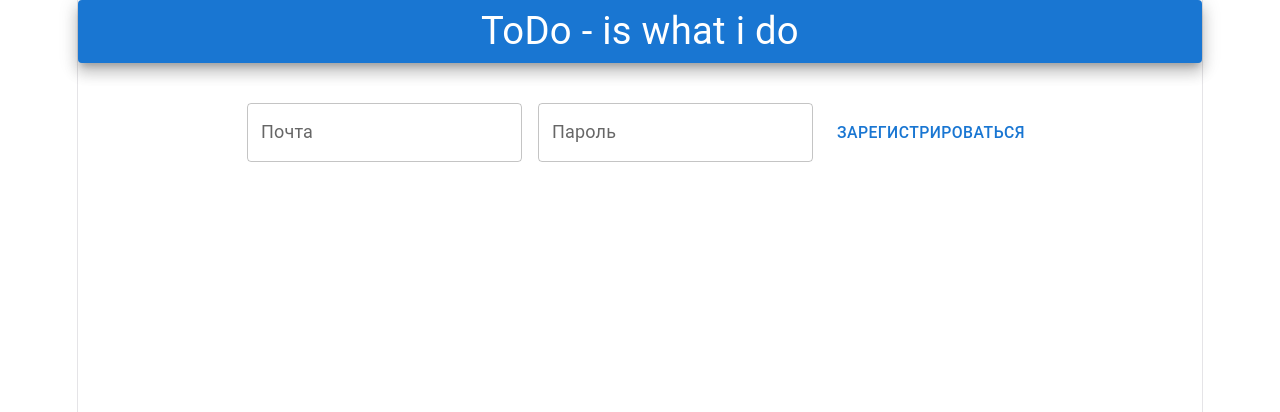
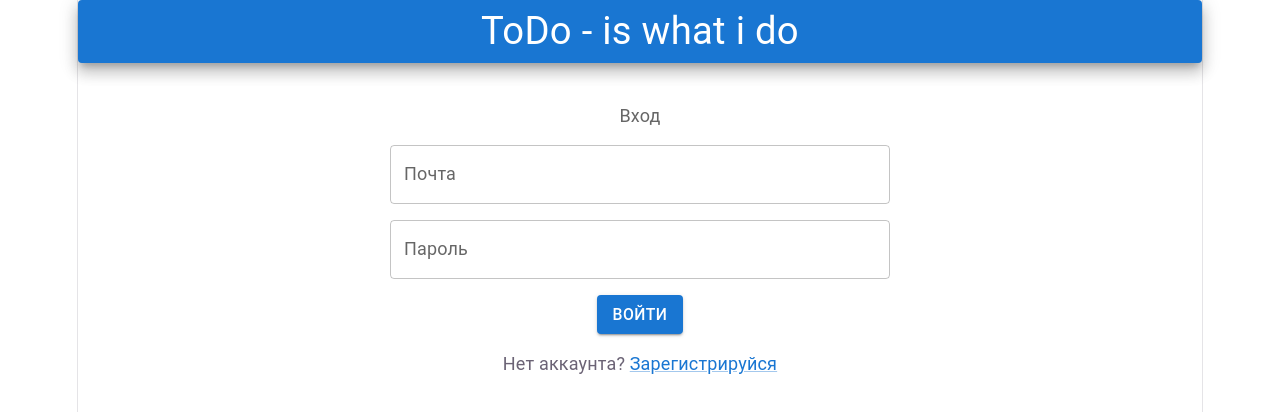
Before and after one commit to DmitriyRadovnya/baza, a React (Vite) app: page /login in a window 1280 px wide. Shown: the top 412 px of the page. Built offline with nearby package versions, Linux system fonts and the light colour scheme.

Commit message:
feat: implement auth layout

```diff
--- a/src/components/LoginPage.jsx
+++ b/src/components/LoginPage.jsx
@@ -1,11 +1,23 @@
-import { Box, Button, TextField } from "@mui/material";
+import {
+  Box,
+  Button,
+  FormLabel,
+  TextField,
+  Typography,
+  Link as MuiLink,
+  IconButton,
+  InputAdornment,
+} from "@mui/material";
 import { useForm } from "react-hook-form";
 import { zodResolver } from "@hookform/resolvers/zod";
 import { loginSchema } from "../validation/authSchemas";
 import { useToDoAPI } from "../hooks/useToDoApi";
-import { useNavigate } from "react-router";
+import { useNavigate, Link } from "react-router";
+import { useState } from "react";
+import { Visibility, VisibilityOff } from "@mui/icons-material";
 
 export const LoginPage = () => {
+  const [showPass, setShowPass] = useState();
   const nav = useNavigate();
   const { login } = useToDoAPI();
   const {
@@ -20,6 +32,11 @@ export const LoginPage = () => {
       password: "",
     },
   });
+
+  const togglePasswordVisibility = () => {
+    setShowPass((p) => !p);
+  };
+
   const onSubmit = async (data) => {
     const token = await login(data);
     if (token.access_token) {
@@ -33,13 +50,17 @@ export const LoginPage = () => {
       onSubmit={handleSubmit(onSubmit)}
       noValidate
       sx={{
+        width: "500px",
         p: 5,
         display: "flex",
+        alignSelf: "center",
+        flexDirection: "column",
+        alignItems: "center",
         flexWrap: "wrap",
-        justifyContent: "center",
         gap: 2,
       }}
     >
+      <FormLabel>Вход</FormLabel>
       <TextField
         name="email"
         label="Почта"
@@ -47,16 +68,39 @@ export const LoginPage = () => {
         {...register("email")}
         error={!!errors.email}
         helperText={errors.email?.message}
+        sx={{ width: "100%" }}
       />
       <TextField
         name="password"
         label="Пароль"
+        type={showPass ? "text" : "password"}
         placeholder="Придумайте пароль"
         {...register("password")}
         error={!!errors.password}
         helperText={errors.password?.message}
+        sx={{ width: "100%" }}
+        slotProps={{
+          input: {
+            endAdornment:
+              watch("password")?.length > 0 ? (
+                <InputAdornment position="end">
+                  <IconButton onClick={togglePasswordVisibility} edge="end">
+                    {showPass ? <VisibilityOff /> : <Visibility />}
+                  </IconButton>
+                </InputAdornment>
+              ) : null,
+          },
+        }}
       />
-      <Button type="submit">Зарегистрироваться</Button>
+      <Button type="submit" variant="contained">
+        Войти
+      </Button>
+      <Typography>
+        Нет аккаунта?{" "}
+        <MuiLink component={Link} to="/register">
+          Зарегистрируйся
+        </MuiLink>
+      </Typography>
     </Box>
   );
 };
--- a/src/components/RegisterPage.jsx
+++ b/src/components/RegisterPage.jsx
@@ -5,17 +5,24 @@ import {
   FormControlLabel,
   FormHelperText,
   FormLabel,
+  IconButton,
+  InputAdornment,
   Radio,
   RadioGroup,
   TextField,
+  Typography,
+  Link as MuiLink,
 } from "@mui/material";
 import { Controller, useForm } from "react-hook-form";
 import { zodResolver } from "@hookform/resolvers/zod";
 import { registerSchema } from "../validation/authSchemas";
 import { useToDoAPI } from "../hooks/useToDoApi";
-import { useNavigate } from "react-router";
+import { Link, useNavigate } from "react-router";
+import { Visibility, VisibilityOff } from "@mui/icons-material";
+import { useState } from "react";
 
 export const RegisterPage = () => {
+  const [showPass, setShowPass] = useState(false);
   const { signUp } = useToDoAPI();
   const nav = useNavigate();
   const {
@@ -34,6 +41,11 @@ export const RegisterPage = () => {
       age: "",
     },
   });
+
+  const togglePasswordVisibility = () => {
+    setShowPass((p) => !p);
+  };
+
   const onSubmit = async (data) => {
     const user = {
       email: data.email,
@@ -53,13 +65,17 @@ export const RegisterPage = () => {
       onSubmit={handleSubmit(onSubmit)}
       noValidate
       sx={{
+        width: "500px",
         p: 5,
         display: "flex",
+        flexDirection: "column",
+        alignSelf: "center",
         flexWrap: "wrap",
         justifyContent: "center",
         gap: 2,
       }}
     >
+      <FormLabel>Регистрация</FormLabel>
       <TextField
         name="login"
         label="Логин"
@@ -79,10 +95,24 @@ export const RegisterPage = () => {
       <TextField
         name="password"
         label="Пароль"
+        type={showPass ? "text" : "password"}
         placeholder="Придумайте пароль"
         {...register("password")}
         error={!!errors.password}
         helperText={errors.password?.message}
+        sx={{ width: "100%" }}
+        slotProps={{
+          input: {
+            endAdornment:
+              watch("password")?.length > 0 ? (
+                <InputAdornment position="end">
+                  <IconButton onClick={togglePasswordVisibility} edge="end">
+                    {showPass ? <VisibilityOff /> : <Visibility />}
+                  </IconButton>
+                </InputAdornment>
+              ) : null,
+          },
+        }}
       />
       <Controller
         name="gender"
@@ -116,6 +146,12 @@ export const RegisterPage = () => {
         helperText={errors.age?.message}
       />
       <Button type="submit">Зарегистрироваться</Button>
+      <Typography>
+        Уже есть аккаунт?{" "}
+        <MuiLink component={Link} to="/login">
+          Вход
+        </MuiLink>
+      </Typography>
     </Box>
   );
 };
```
